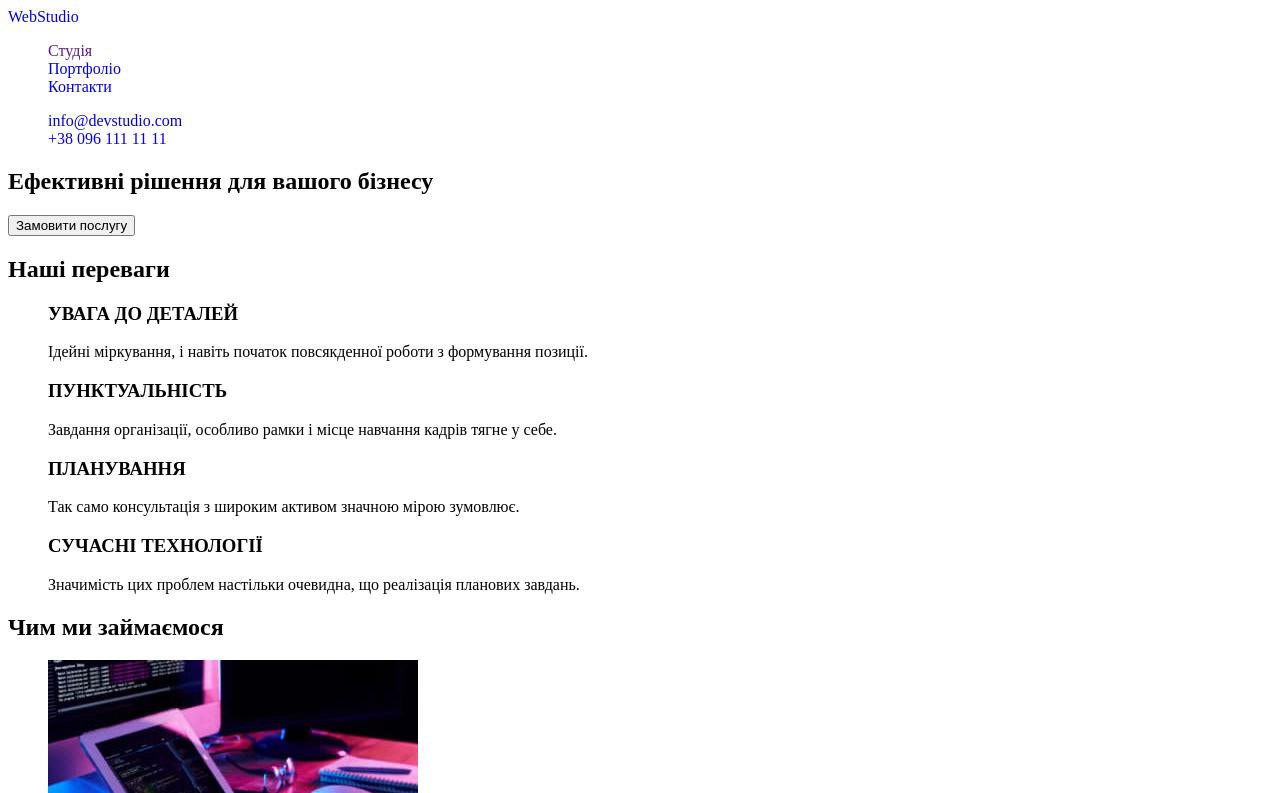
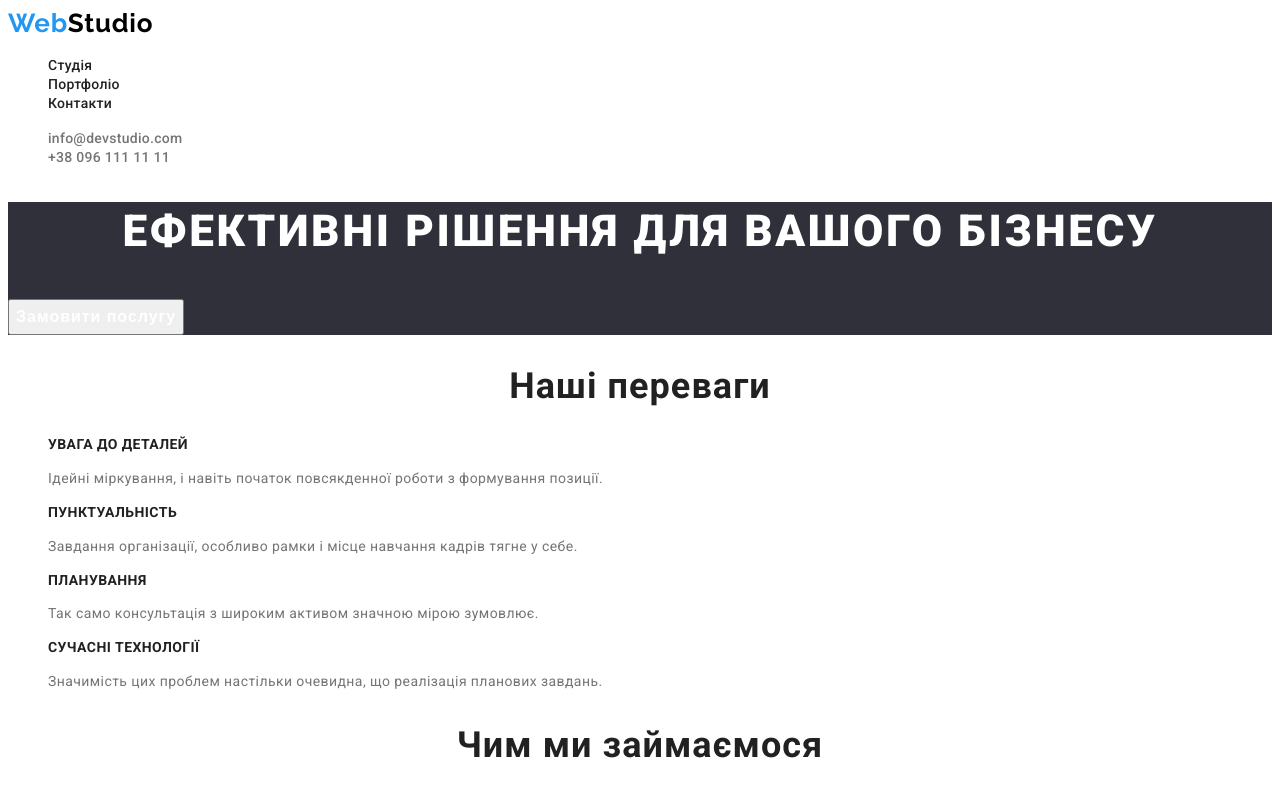
Before and after one commit to Dmytro1001/goit-markup-hw-02, a plain HTML site: page index.html in a window 1280 px wide. Shown: the top 793 px of the page. Drawn offline with Linux system fonts and the light colour scheme.

Commit message:
writing CSS markup

```diff
--- a/css/styles.css
+++ b/css/styles.css
@@ -9,3 +9,145 @@
 img {
     display: block;
 }
+
+body {
+    font-family: 'Roboto', sans-serif;
+
+}
+
+/* Pege header */
+.page-header {
+    background-color: ;
+}
+
+.logo-primery {
+    font-family: 'Raleway', sans-serif;
+    font-weight: 700;
+    font-size: 26px;
+    line-height: 1.19;
+    letter-spacing: 0.03em;
+
+    color: #000000;
+}
+
+.logo-secondary {
+    color: #2196F3;
+}
+
+.menu-nav {
+    font-weight: 500;
+    font-size: 14px;
+    line-height: 1.14;
+    letter-spacing: 0.02em;
+
+    color: #212121;
+}
+
+.menu-nav:hover,
+.menu-nav:focus {
+    color: #2196F3;
+}
+
+.contact-mail-address,
+.contact-phone-number {
+    font-weight: 500;
+    font-size: 14px;
+    line-height: 1.14;
+    letter-spacing: 0.02em;
+
+    color: #757575;
+}
+
+.contact-mail-address:hover,
+.contact-mail-address:focus,
+.contact-phone-number:hover,
+.contact-phone-number:focus {
+    color: #2196F3;
+}
+
+/* Main Content */
+
+.section-hero {
+    background: #2F303A;
+}
+
+.title-page {
+    font-weight: 900;
+    font-size: 44px;
+    line-height: 1.36;
+    text-align: center;
+    letter-spacing: 0.06em;
+    text-transform: uppercase;
+    color: #FFFFFF;
+}
+
+.modele-open-btn {
+    font-weight: 700;
+    font-size: 16px;
+    line-height: 1.88;
+    display: flex;
+    align-items: center;
+    text-align: center;
+    letter-spacing: 0.06em;
+    cursor: pointer;
+    color: #FFFFFF;
+
+}
+
+.modele-open-btn:hover,
+.modele-open-btn:focus {
+    background-color: #2196F3;
+}
+
+.section-title {
+    font-weight: 700;
+    font-size: 36px;
+    line-height: 1.17;
+    text-align: center;
+    letter-spacing: 0.03em;
+    color: #212121;
+}
+
+.work-features-title {
+    font-weight: 700;
+    font-size: 14px;
+    line-height: 1.14;
+    letter-spacing: 0.03em;
+    text-transform: uppercase;
+    color: #212121;
+}
+
+.work-features-text {
+    font-weight: 400;
+    font-size: 14px;
+    line-height: 1.71;
+    letter-spacing: 0.03em;
+    color: #757575;
+}
+
+.section-team {
+    background-color: #F5F4FA;
+}
+
+.name-title {
+    font-weight: 500;
+    font-size: 16px;
+    line-height: 1.19;
+    text-align: center;
+    letter-spacing: 0.03em;
+    color: #212121;
+}
+
+.prof-text {
+    font-weight: 400;
+    font-size: 16px;
+    line-height: 1.19;
+    text-align: center;
+    letter-spacing: 0.03em;
+    color: #757575;
+}
+
+/* Footer page */
+.footer-page {
+    background: #2F303A;
+}
```
Also changed, not shown: index.html (+32 -15 lines), portfolio.html (+25 -12 lines).
